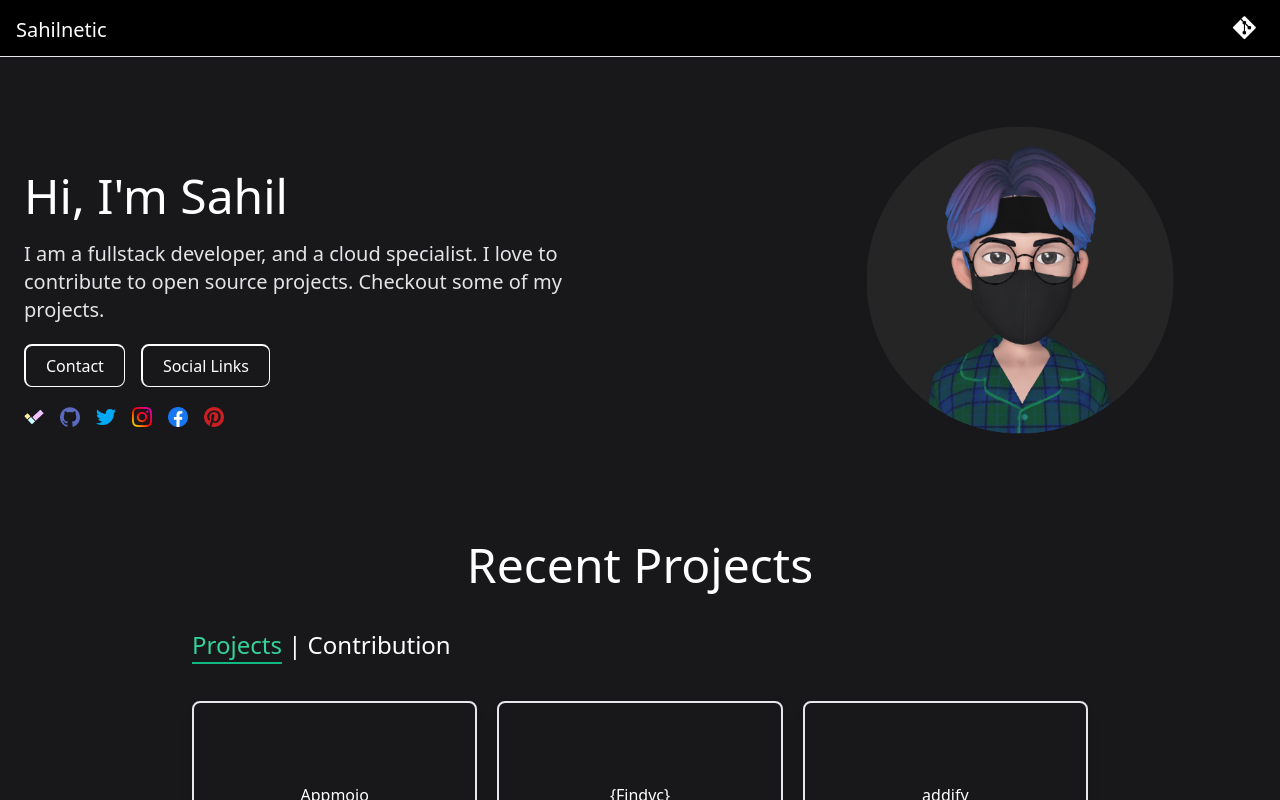
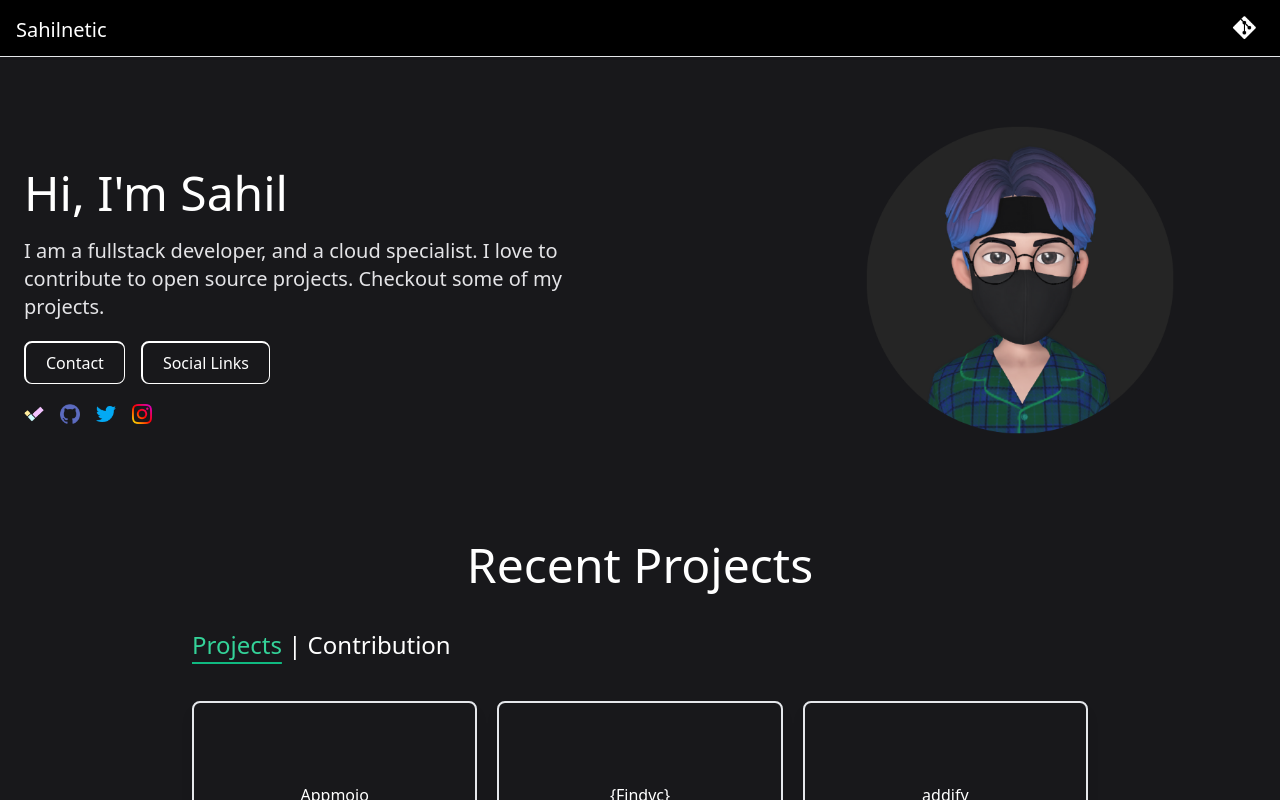
Before and after one commit to salnetx/portfolioold, a Next.js app: page / in a window 1280 px wide. Both pictures are taken after a click on the link "Social Links". Shown: the top 800 px of the page. Built offline with nearby package versions, Linux system fonts and the light colour scheme.

Commit message:
added links

```diff
--- a/pages/components/Projects.js
+++ b/pages/components/Projects.js
@@ -15,10 +15,12 @@ const Projects = ()=>{
   <div className="border border-2 shadow-lg rounded-lg py-20 text-white">{"{Findvc}"}</div>
   </a>
   </Link>
+
+  <Link href="https://addify.us">
+  <a>
   <div className="border border-2 shadow-lg rounded-lg py-20 text-white">addify</div>
-  <div className="border border-2 shadow-lg rounded-lg py-20 text-white">addifylocal</div>
-  <div className="border border-2 shadow-lg rounded-lg py-20 text-white">unipod</div>
-
+  </a>
+  </Link>
 </div>
 
 
--- a/pages/index.js
+++ b/pages/index.js
@@ -58,12 +58,10 @@ export default function Home() {
                   <a onClick={socialDisplay} className="text-white border px-5 pt-2 border-white rounded-lg border-t-2 border-l-2">Social Links</a>
              </div>
              <div style={{display :social}} className='flex gap-x-4'>
-                <Image width="20" height="20" src={addify} />
-                <Image width="20" height="20" src={github} />
-                <Image width="20" height="20" src={twitter} />
-                <Image width="20" height="20" src={instagram} />
-                <Image width="20" height="20" src={facebook} />
-                <Image width="20" height="20" src={pinterest} />
+                <a href='https://addify.us'><Image width="20" height="20" src={addify} /></a>
+               <a href='https://github.com/sahilnetic'><Image width="20" height="20" src={github} /></a>
+                <a href='https://twitter.com/sahilnetic'><Image width="20" height="20" src={twitter} /></a>
+                <a href='https://instagram.com/sahilnetic'><Image width="20" height="20" src={instagram} /></a>
               </div>
               </div>
               <div className="lg:w-4/12 rounded-full scale-100 rounded-lg -translate-y-4">
```
